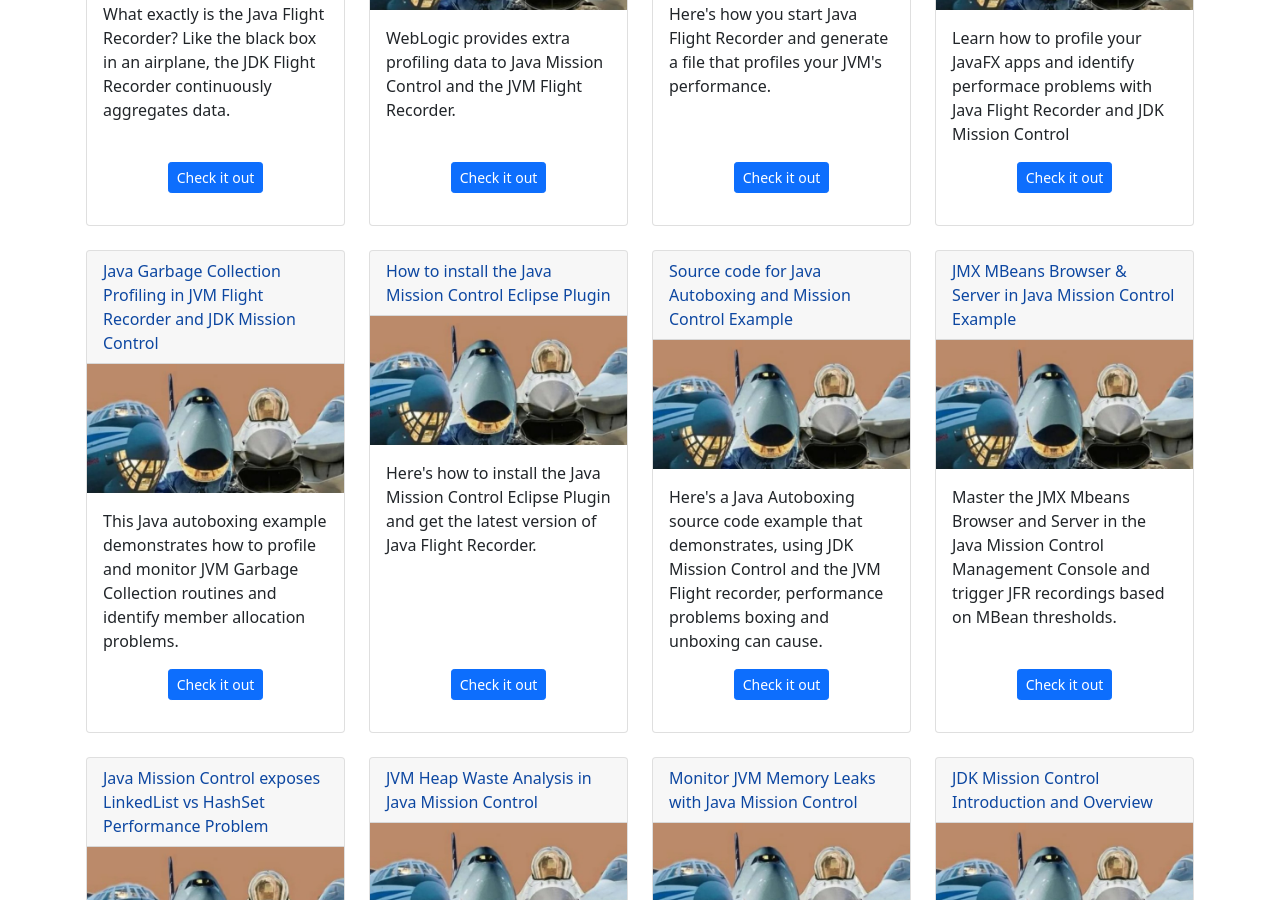
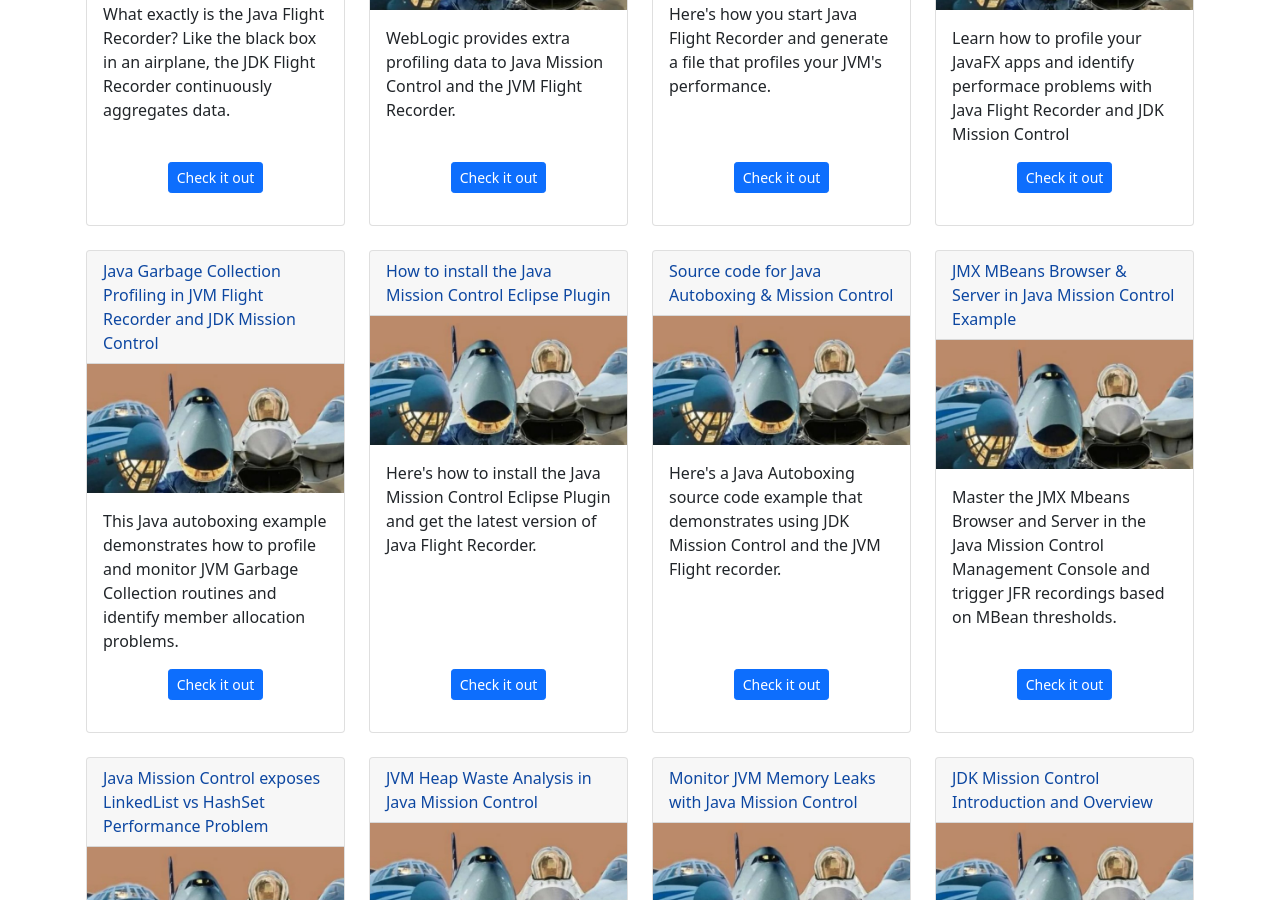
Before and after one commit to learn-devops-fast/Java-Mission-Control-Tutorial, a Jekyll site: the page built from allposts.md, in a window 1280 px wide and 900 px high, scrolled down 2444 px. Built offline with Jekyll 4.4.1, drawn with Linux system fonts in a browser that asks for light colours.

Commit message:
Update 2020-12-10-Mike_Tyson_Snoop_Dog.md

```diff
--- a/_posts/2020-12-10-Mike_Tyson_Snoop_Dog.md
+++ b/_posts/2020-12-10-Mike_Tyson_Snoop_Dog.md
@@ -1,8 +1,8 @@
 ---
 layout: default
 author: Cameron McKenzie
-title: Source code for Java Autoboxing and Mission Control Example
-blurb: Here's a Java Autoboxing source code example that demonstrates, using JDK Mission Control and the JVM Flight recorder, performance problems boxing and unboxing can cause.
+title: Source code for Java Autoboxing & Mission Control
+blurb: Here's a Java Autoboxing source code example that demonstrates using JDK Mission Control and the JVM Flight recorder.
 ---
 
 # Java Mission Control Example Code
```
